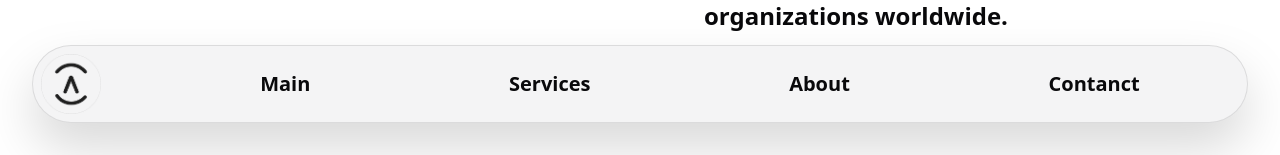
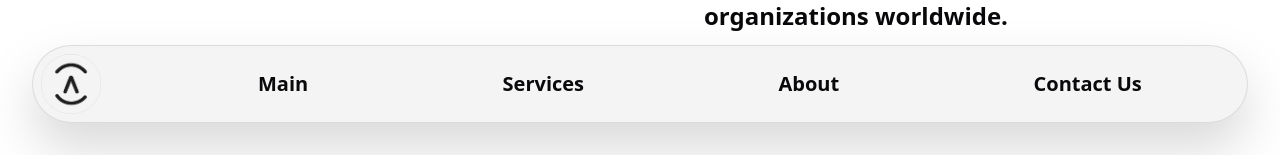
Before and after one commit to barham2003/Space-Portfolio, a Next.js app: page / in a window 1280 px wide. Shown: the part 645-800 px from the top of the page. Built offline with nearby package versions, Linux system fonts and the light colour scheme.

Commit message:
Scroll Behavior

```diff
--- a/src/app/globals.css
+++ b/src/app/globals.css
@@ -74,3 +74,8 @@
     @apply bg-background text-foreground;
   }
 }
+
+*,
+html {
+  scroll-behavior: smooth !important;
+}
--- a/src/app/layout.tsx
+++ b/src/app/layout.tsx
@@ -14,7 +14,7 @@ export default function RootLayout({
 }>) {
   return (
     <html lang="en" suppressHydrationWarning>
-      <body className=" relative h-[4300px] w-[100%] p-4">
+      <body className=" relative h-[4300px] w-[100%] !scroll-smooth p-4">
         <Navbar />
         {children}
       </body>
--- a/src/components/about-us.tsx
+++ b/src/components/about-us.tsx
@@ -2,7 +2,7 @@ import Heading from "./ui/heading";
 
 export default function About() {
   return (
-    <section className=" px-3 leading-[35px] md:leading-[50px]">
+    <section className=" px-3 leading-[35px] md:leading-[50px]" id="about">
       <Heading>About Us</Heading>
       <p>
         Space is a forward-thinking organization dedicated to revolutionizing
--- a/src/components/contact-us.tsx
+++ b/src/components/contact-us.tsx
@@ -5,7 +5,7 @@ import { Textarea } from "./ui/textarea";
 
 export default function ContactUs() {
   return (
-    <section className="flex w-full flex-col gap-4">
+    <section className="flex w-full flex-col gap-4" id="contact">
       <Heading>Contact Us</Heading>
       <Input placeholder="Email" />
       <Textarea placeholder="Type Your Content Here" className="h-[400px]" />
--- a/src/components/introduction.tsx
+++ b/src/components/introduction.tsx
@@ -4,7 +4,10 @@ import Heading from "./ui/heading";
 
 export default function Introduction() {
   return (
-    <section className="flex w-full flex-col items-center gap-4 md:flex-row md:justify-center md:gap-12">
+    <section
+      className="flex w-full flex-col items-center gap-4 md:flex-row md:justify-center md:gap-12"
+      id="main"
+    >
       <Image src={spaceLogo} className=" w-[200px] lg:w-[400px]" alt="Logo" />
       <div className=" space-y-4 lg:w-[40%]">
         <Heading className="md:text-left">Welcome to Space</Heading>
--- a/src/components/our-services.tsx
+++ b/src/components/our-services.tsx
@@ -4,7 +4,7 @@ import { Card, CardContent, CardHeader, CardTitle } from "@/components/ui/card";
 
 export default function OurServices() {
   return (
-    <section>
+    <section id="services">
       <Heading>Our Services</Heading>
 
       <div className="grid w-full grid-cols-1 gap-4 md:grid-cols-2">
--- a/src/lib/nav-links.ts
+++ b/src/lib/nav-links.ts
@@ -12,8 +12,8 @@ const navLinks = [
     href: "#about",
   },
   {
-    head: "Contanct",
-    href: "#contanct",
+    head: "Contact Us",
+    href: "#contact",
   },
 ] as const;
 
```
